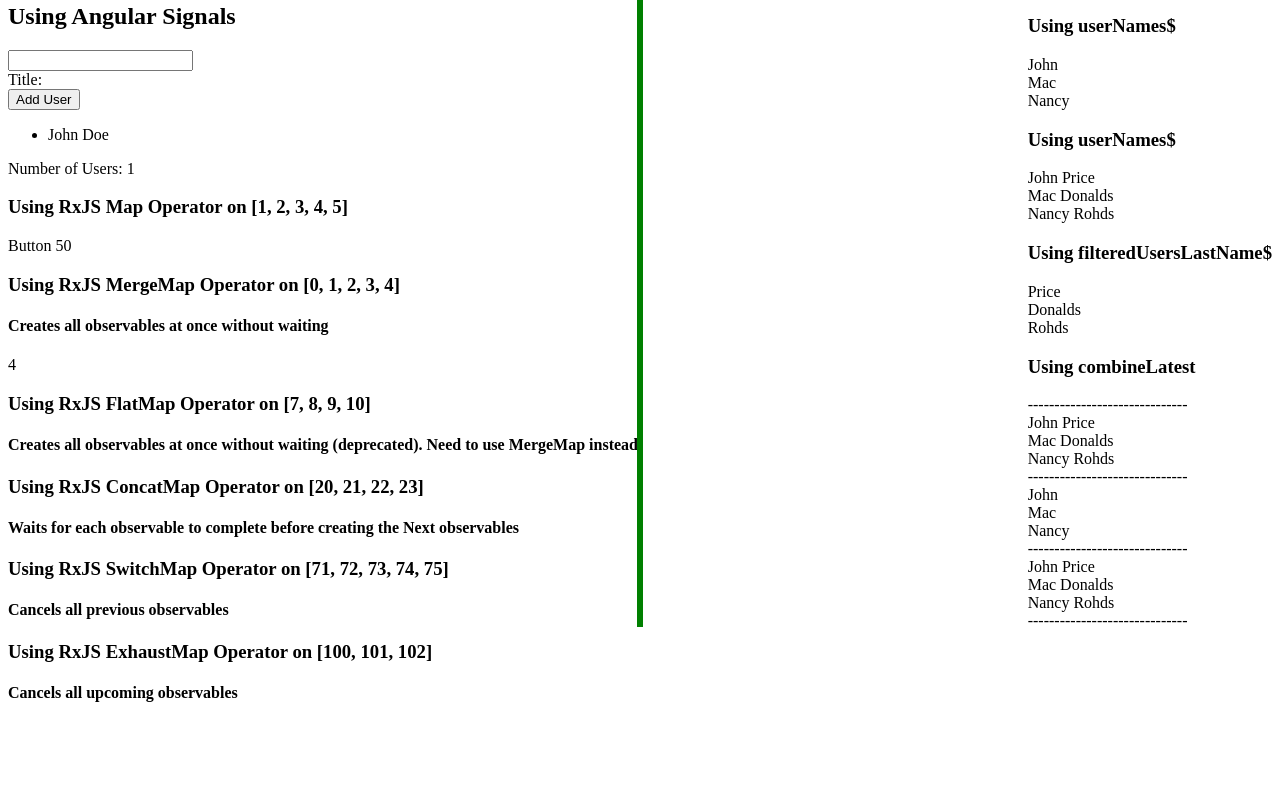
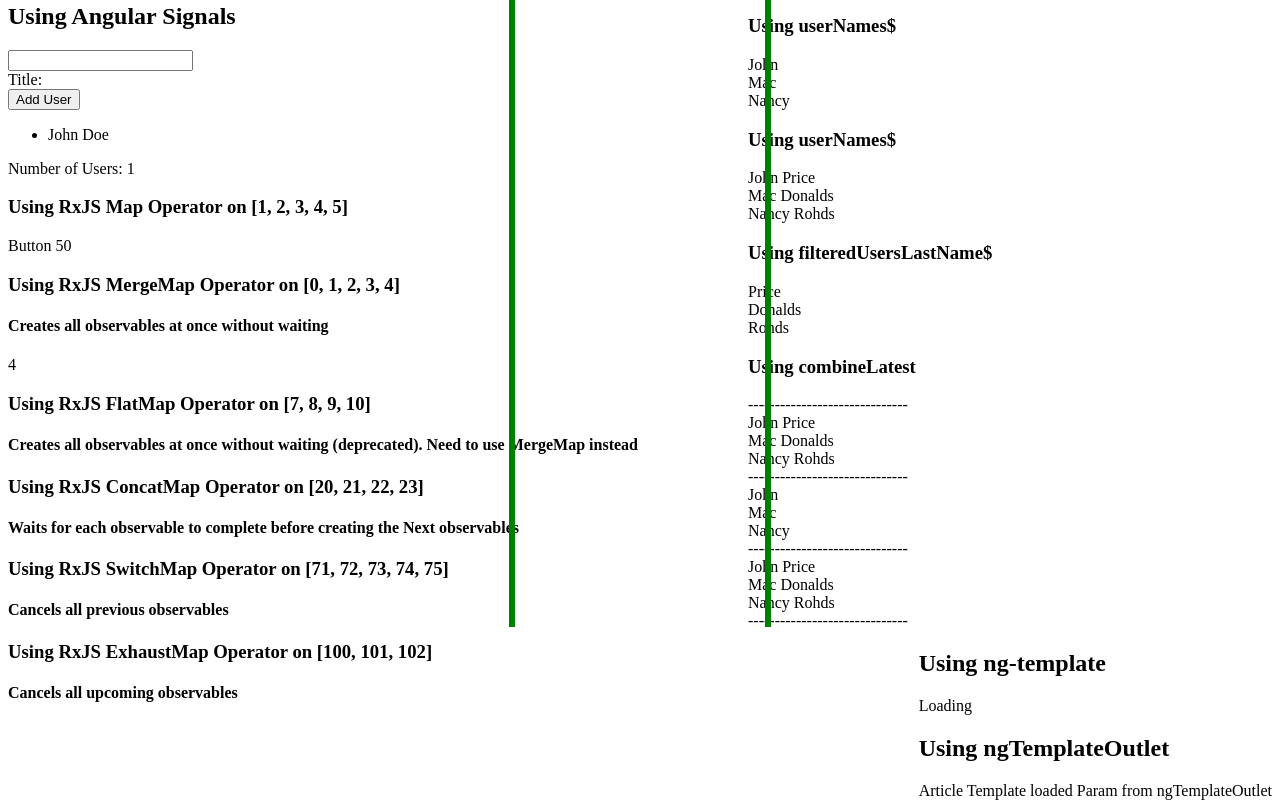
Before and after one commit to surajit1312/ng-concepts, an Angular app: page / in a window 1280 px wide. Shown: the part 173-973 px from the top of the page. Before the commit the page ends 896 px from the top, so only its background shows below. Built offline with nearby package versions, Linux system fonts and the light colour scheme.

Commit message:
feat[ng-template]: added implementation

```diff
--- a/src/app/app.component.html
+++ b/src/app/app.component.html
@@ -19,7 +19,11 @@
   <app-using-signals></app-using-signals>
   <app-using-rxjs-maps></app-using-rxjs-maps>
 </span>
-<div class="vl"></div>
-<span style="float: right">
+<div class="vl-1"></div>
+<span class="rxjs-operators">
   <app-using-rxjs-operators></app-using-rxjs-operators>
 </span>
+<div class="vl-2"></div>
+<span class="using-templates">
+  <app-using-templates></app-using-templates>
+</span>
--- a/src/app/app.component.scss
+++ b/src/app/app.component.scss
@@ -1,8 +1,26 @@
-.vl {
+.vl-1 {
   border-left: 6px solid green;
   height: 100vh;
   position: absolute;
-  left: 50%;
+  left: 40%;
   margin-left: -3px;
   top: 0;
 }
+
+.vl-2 {
+  border-left: 6px solid green;
+  height: 100vh;
+  position: absolute;
+  left: 60%;
+  margin-left: -3px;
+  top: 0;
+}
+
+.rxjs-operators {
+  display: inline-block;
+  margin-left: 110px;
+}
+
+.using-templates {
+  float: right;
+}
--- a/src/app/app.module.ts
+++ b/src/app/app.module.ts
@@ -6,6 +6,7 @@
 import { UsingSignalsComponent } from './using-signals/using-signals.component';
 import { UsingRxjsMapsComponent } from './using-rxjs-maps/using-rxjs-maps.component';
 import { UsingRxjsOperatorsComponent } from './using-rxjs-operators/using-rxjs-operators.component';
+import { UsingTemplatesComponent } from './using-templates/using-templates.component';
 
 @NgModule({
   declarations: [
@@ -13,6 +14,7 @@
     UsingSignalsComponent,
     UsingRxjsMapsComponent,
     UsingRxjsOperatorsComponent,
+    UsingTemplatesComponent,
   ],
   imports: [BrowserModule, AppRoutingModule],
   providers: [
--- /dev/null
+++ b/src/app/using-templates/using-templates.component.html
@@ -0,0 +1,32 @@
+<h2>Using ng-template</h2>
+<div class="article" *ngIf="article; else loadingTemplate">
+  {{ article.title }}
+</div>
+
+<ng-template #loadingTemplate>
+  <div class="row">Loading</div>
+</ng-template>
+
+<!--  Angular writes the above code as below -->
+<!-- <ng-template [ngIf]="article" [ngIfElse]="loadingTemplate">
+    <div class="article">
+        {{ article.title }}
+    </div>
+</ng-template>
+<ng-template #loadingTemplate>
+    <div class="row">
+        Loading...
+    </div>
+</ng-template> -->
+
+<h2>Using ngTemplateOutlet</h2>
+<ng-container
+  *ngTemplateOutlet="
+    articleTemplate;
+    context: { article: { title: 'Param from ngTemplateOutlet' } }
+  "
+>
+</ng-container>
+<ng-template #articleTemplate let-article="article">
+  <div class="row">Article Template loaded {{ article.title }}</div>
+</ng-template>
--- /dev/null
+++ b/src/app/using-templates/using-templates.component.ts
@@ -0,0 +1,13 @@
+import { Component } from '@angular/core';
+
+@Component({
+  selector: 'app-using-templates',
+  templateUrl: './using-templates.component.html',
+})
+export class UsingTemplatesComponent {
+  article: { title: string } | null = null;
+
+  // article = {
+  //   title: 'Hello'
+  // };
+}
```
